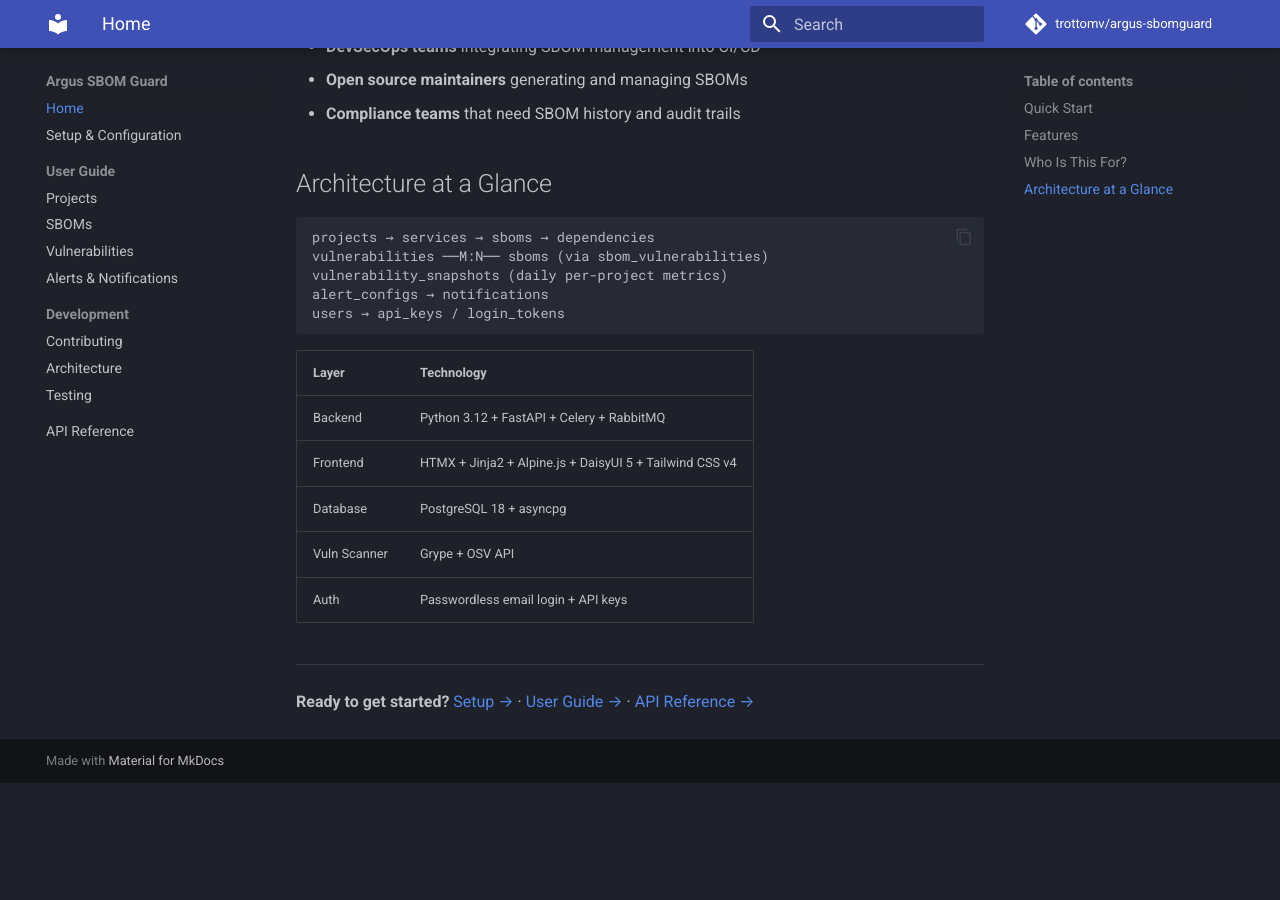
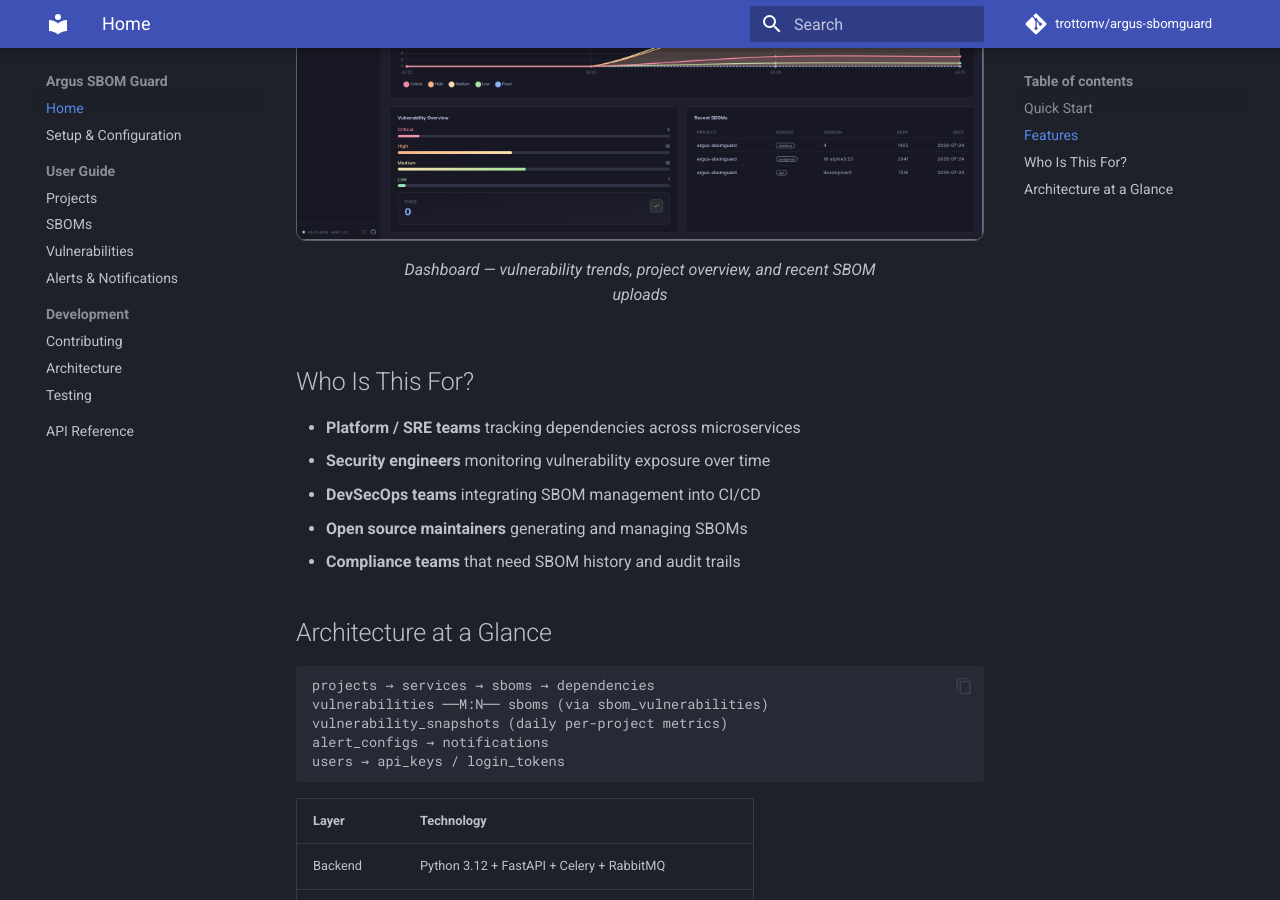
Before and after one commit to trottomv/argus-sbomguard, an MkDocs documentation site: the page built from docs/index.md, in a window 1280 px wide and 900 px high, scrolled down 993 px. Built offline with MkDocs 1.6.1 and Material for MkDocs 9.7.7, drawn with Linux system fonts in a browser that asks for light colours; comment, search, counter and statistics services are not loaded; before the commit the page ends 1776 px from its top, so only the background shows below that.

Commit message:
docs: add dashboard and project-detail screenshots to docs

```diff
--- a/docs/index.md
+++ b/docs/index.md
@@ -26,6 +26,11 @@
 - **Supply Chain Visibility** — Projects, services, dependencies, version history
 - **REST API + gRPC** — Full API with key-based authentication
 - **Dashboard** — Real-time trends and per-project vulnerability metrics
+
+<figure>
+  <img src="img/dashboard.png" alt="Dashboard showing vulnerability trends, project overview, and recent SBOMs" style="border-radius: 0.5rem; border: 1px solid var(--md-default-fg-color--lighter);">
+  <figcaption>Dashboard — vulnerability trends, project overview, and recent SBOM uploads</figcaption>
+</figure>
 
 ## Who Is This For?
 
```
Also changed, not shown: docs/guide/projects.md (+5 -0 lines), docs/img/dashboard.png (added), docs/img/project-detail.png (added).
